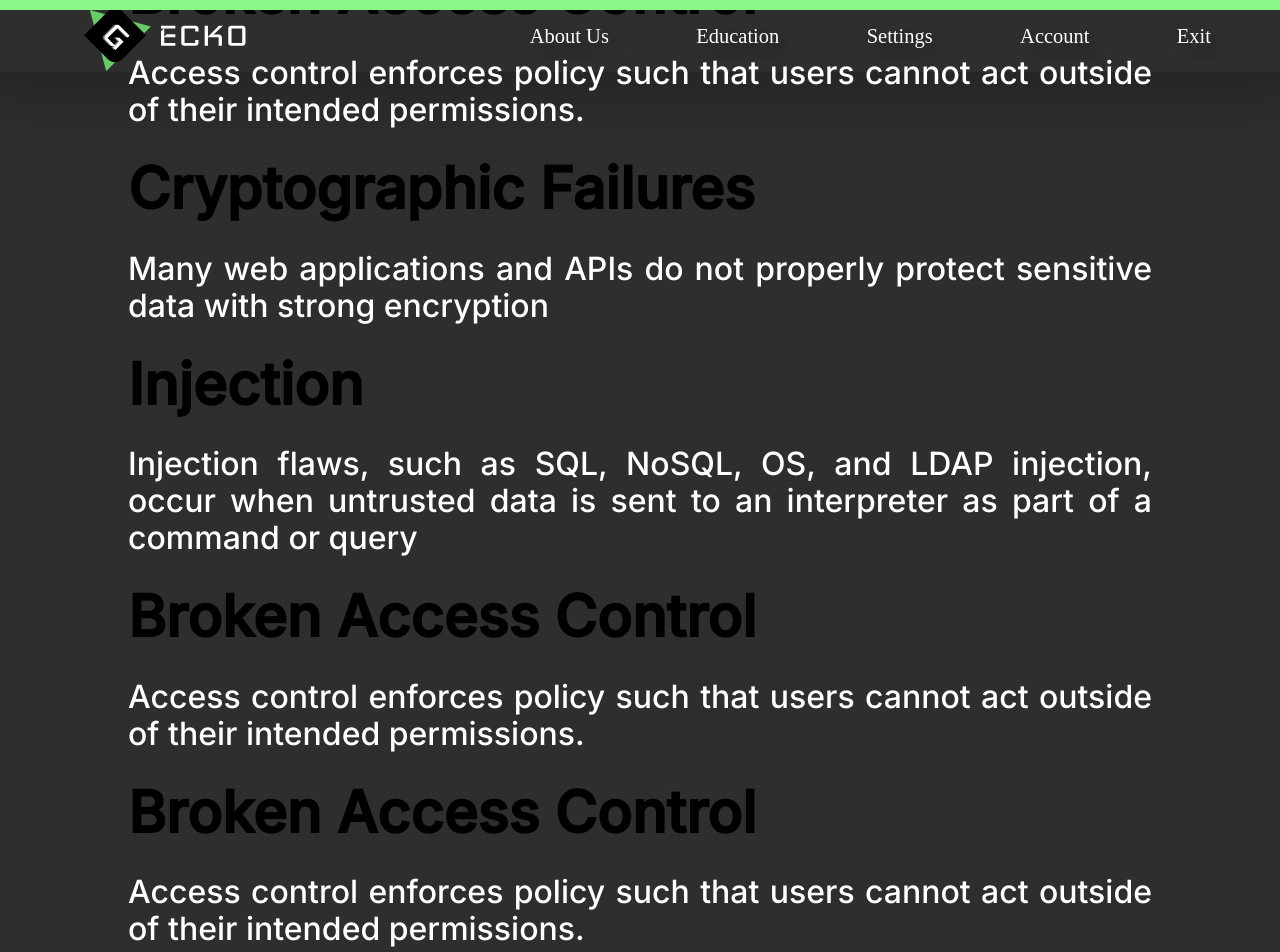
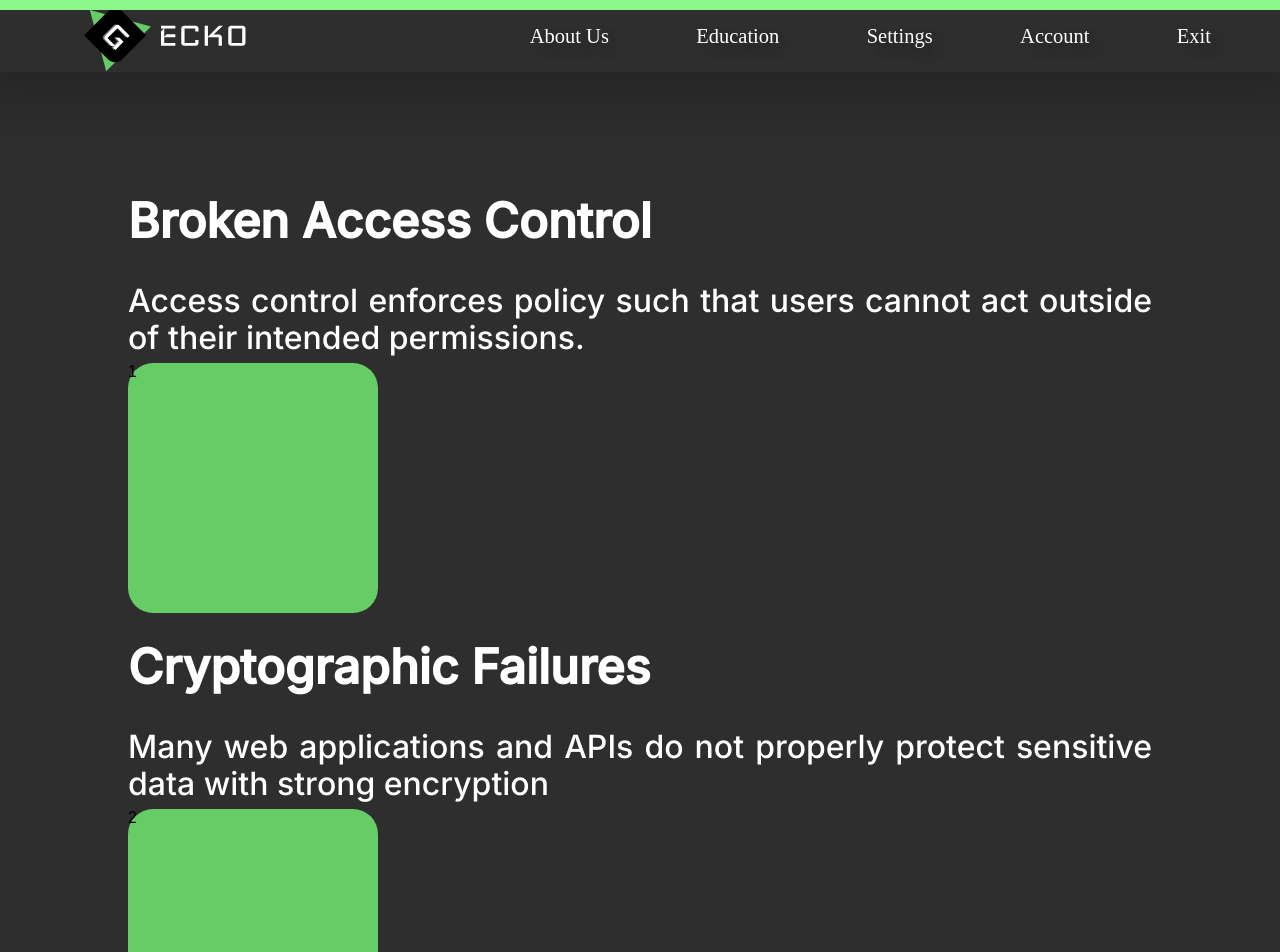
Before and after one commit to Rikishi1742/Diplom_FullStack_V7-master, a React (Create React App) app in the folder frontend/: page /education in a window 1280 px wide. Shown: the top 952 px of the page. Built offline with nearby package versions, Linux system fonts and the light colour scheme; sample sign-in values are in the browser's storage; a web font is replaced by a local one.

Commit message:
AAAAAAAAAAAA

```diff
--- a/frontend/src/components/Education/EducationDescription.tsx
+++ b/frontend/src/components/Education/EducationDescription.tsx
@@ -7,33 +7,54 @@ const EducationDescription = () => {
             id: 1,
             lessonName: "Broken Access Control",
             description: "Access control enforces policy such that users cannot act outside of their intended permissions.",
-            testsId: [1, 2, 3]
+            testsId: [1],
+
+            PrevalenceLevel: "COMMON",
+            ExploitAbilityLevel: "EASY",
+            ImpactLevel: "HARMFUL",
 
         },
         {
             id: 2,
             lessonName: "Cryptographic Failures",
             description: "Many web applications and APIs do not properly protect sensitive data with strong encryption",
-            testsId: [4]
+            testsId: [2],
+
+            PrevalenceLevel: "COMMON",
+            ExploitAbilityLevel: "EASY",
+            ImpactLevel: "HARMFUL",
         },
         {
             id: 3,
             lessonName: "Injection",
             description: "Injection flaws, such as SQL, NoSQL, OS, and LDAP injection, occur when untrusted data is sent to an interpreter as part of a command or query",
-            testsId: [5, 6]
+            testsId: [3],
+
+            PrevalenceLevel: "COMMON",
+            ExploitAbilityLevel: "EASY",
+            ImpactLevel: "HARMFUL",
         },
         {
             id: 4,
-            lessonName: "Broken Access Control",
-            description: "Access control enforces policy such that users cannot act outside of their intended permissions.",
-            testsId: [7, 8]
+            lessonName: "Security Misconfiguration",
+            description: "Using ad hoc configuration standards can lead to default accounts being left in place, open cloud storage, misconfigured HTTP headers, and verbose error messages containing sensitive information",
+            testsId: [4],
+
+            PrevalenceLevel: "COMMON",
+            ExploitAbilityLevel: "EASY",
+            ImpactLevel: "HARMFUL",
         },
         {
             id: 5,
-            lessonName: "Broken Access Control",
-            description: "Access control enforces policy such that users cannot act outside of their intended permissions.",
-            testsId: [9, 10, 11]
+            lessonName: "Insecure Design",
+            description: "Pre-coding activities are critical for the design of secure software. The design phase of you development lifecycle should gather security requirements and model threats, and development time should be budgeted to allow for these requirements to be met. ",
+            testsId: [5],
+
+            PrevalenceLevel: "COMMON",
+            ExploitAbilityLevel: "EASY",
+            ImpactLevel: "HARMFUL",
         },
+
     ]
 
     if (Lessons.length === 0) {
@@ -41,7 +62,7 @@ const EducationDescription = () => {
     }
 
     return (
-        <div className='Container'>
+        <div className='Container' style={{height: "auto", marginTop: "15vh", marginBottom: "15vh"}}>
             <div>
                 {Lessons.map((lesson) => (
                     <EducationLesson
--- a/frontend/src/components/Education/EducationLesson.css
+++ b/frontend/src/components/Education/EducationLesson.css
@@ -2,3 +2,20 @@
     width: 100%;
     height: auto;
 }
+
+.LessonSection h2 {
+    color: #FFFFFF;
+    font-weight: 700;
+    font-size: 48px;
+    line-height: 58px;
+}
+
+.TestsSection {
+    width: 100%;
+    height: 250px;
+
+    display: flex;
+    justify-content: space-between;
+    align-items: center;
+    flex-wrap: nowrap;
+}
--- a/frontend/src/components/Education/EducationLesson.tsx
+++ b/frontend/src/components/Education/EducationLesson.tsx
@@ -1,4 +1,5 @@
-import { useState } from "react";
+import './EducationLesson.css'
+import TestButton from './TestButton';
 
 const EducationLesson = (props) => {
 
@@ -6,6 +7,10 @@ const EducationLesson = (props) => {
         <div className="LessonSection">
             <h2>{props.items.lessonName}</h2>
             <p>{props.items.description}</p>
+
+            <div className='TestsSection'>
+                <TestButton items={props.items.testsId}/>
+            </div>
         </div>
     );
 }
--- /dev/null
+++ b/frontend/src/components/Education/TestButton.css
@@ -0,0 +1,9 @@
+.TestButton {
+    width: 250px;
+    height: 250px;
+
+    background: #66CC66;
+    border-radius: 25px;
+
+    margin-bottom: 50px;
+}
--- /dev/null
+++ b/frontend/src/components/Education/TestButton.tsx
@@ -0,0 +1,29 @@
+import "./TestButton.css"
+
+const TestButton = (props) => {
+
+    let ButtonArray = [];
+
+    for (let i = 0; i < props.items.length; i++) {
+        ButtonArray[i] = props.items;
+    }
+
+    return (
+        <>
+            {ButtonArray.map((testId) => (
+                <div className="TestButton">
+
+                    {
+
+                    testId
+
+                    }
+                </div>
+            ))}
+        </>
+    );
+
+
+}
+
+export default TestButton;
--- a/frontend/src/pages/Education/Education.tsx
+++ b/frontend/src/pages/Education/Education.tsx
@@ -1,9 +1,13 @@
 import EducationDescription from '../../components/Education/EducationDescription'
+import Footer from '../../components/Footer/Footer'
 
 
 function Education() {
   return (
-    <EducationDescription />
+    <>
+      <EducationDescription />
+      <Footer />
+    </>
   )
 }
 
```
